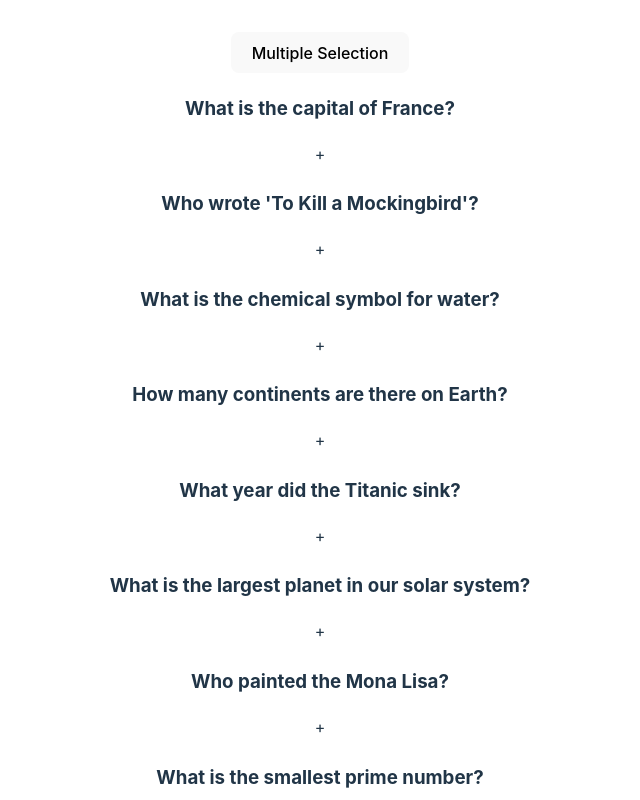
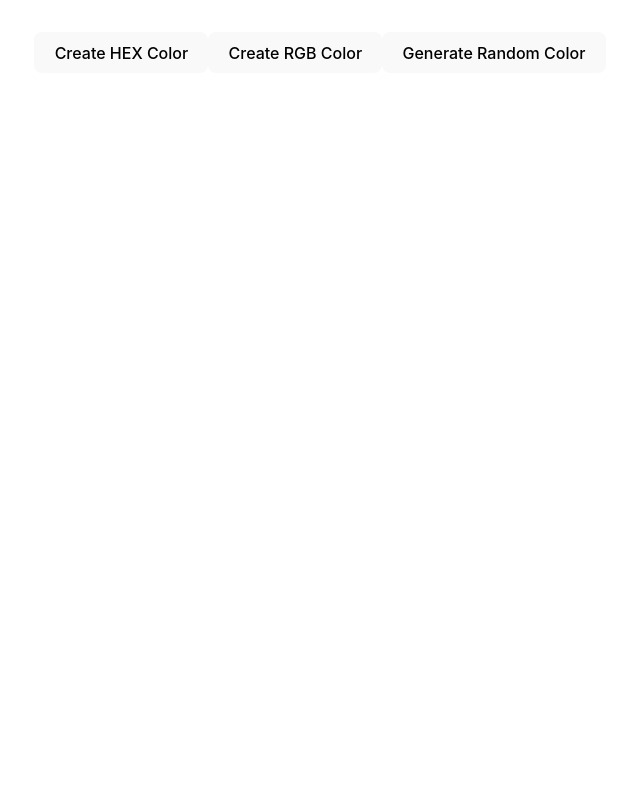
Before and after one commit to william2544/REACT, a React (Vite) app: page / in a window 1280 px wide. Shown: the top 800 px of the page, without its empty margins (320-960 px from the left). Built offline with nearby package versions, Linux system fonts and the light colour scheme.

Commit message:
this is the second component to impliment randomcolour on the background when the btn is clicked

```diff
--- /dev/null
+++ b/src/components/random-color/index.jsx
@@ -0,0 +1,38 @@
+import { useState } from "react"
+
+export default function RandomColor(){
+    const[typeOfColor,settypeOfColor]=useState('hex')
+    const[color,setcolor]=useState('#ffffff')
+
+    function generateColorUtility(length){
+        return Math.floor(Math.random()*length)
+    }
+    function generateRGBColor(){
+        let g=generateColorUtility(256)
+        let r=generateColorUtility(256)
+        let b=generateColorUtility(256)
+        const rgbcolor=`rgb(${r},${g},${b})`
+        setcolor(rgbcolor)
+    }
+    function generateHEXColor(){
+        const hex=[0,1,2,3,4,5,6,7,8,9,'A','B','C','D','E','F']
+        let hexColor='#'
+
+        for (let i = 0; i < 6; i++) {
+            hexColor += hex[generateColorUtility(hex.length)]
+        }
+        setcolor(hexColor)
+        console.log(hexColor);
+    }
+    return(
+        <div style={{
+            backgroundColor:color,
+            height:'100vh'
+        }
+        }>
+            <button onClick={()=>settypeOfColor('hex')}>Create HEX Color</button>
+            <button onClick={()=>settypeOfColor('rgb')}>Create RGB Color</button>
+            <button onClick={()=>typeOfColor === 'hex'?generateHEXColor():generateRGBColor()}>Generate Random Color</button>
+        </div>
+    )
+}
--- a/src/main.jsx
+++ b/src/main.jsx
@@ -3,10 +3,13 @@
 import App from './App.jsx'
 import './index.css'
 import Accordian from './components/accordian/index.jsx'
+import RandomColor from './components/random-color/index.jsx'
+
 
 createRoot(document.getElementById('root')).render(
   <StrictMode>
     {/* <App /> */}
-    <Accordian/>
+    {/* <Accordian/> */}
+    <RandomColor/>
   </StrictMode>,
 )
```
